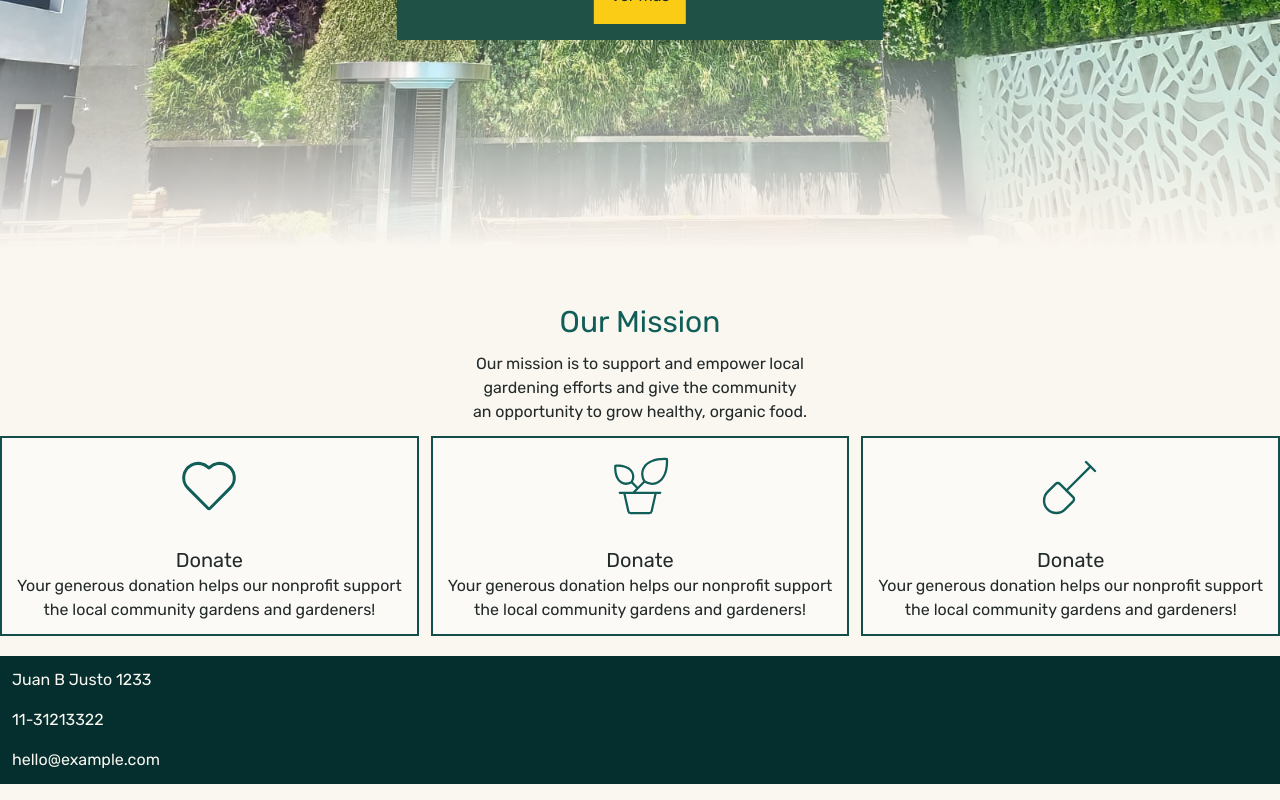
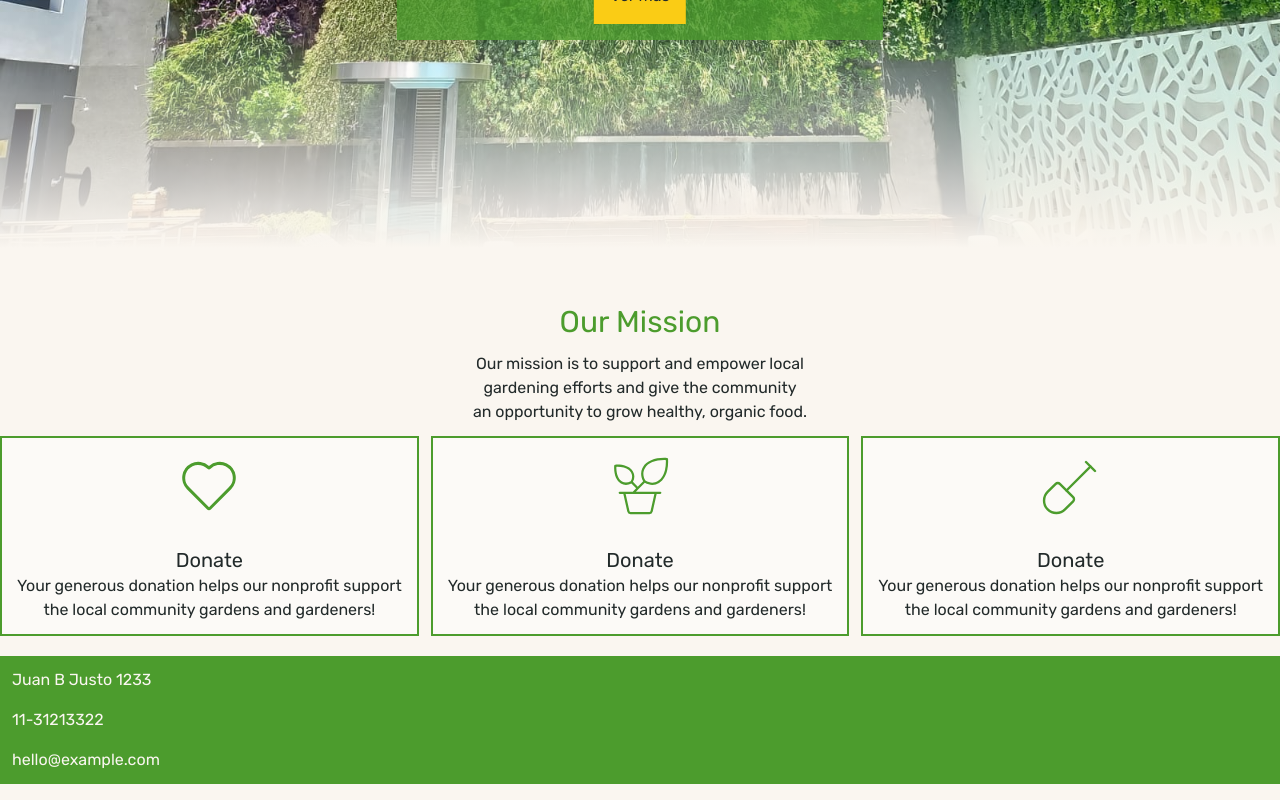
Before and after one commit to ivanFlor3s/greenworld, a Next.js app: page / in a window 1280 px wide. Shown: the part 548-1348 px from the top of the page. Built offline with nearby package versions, Linux system fonts and the light colour scheme.

Commit message:
change primary color

```diff
--- a/src/app/page.tsx
+++ b/src/app/page.tsx
@@ -8,7 +8,7 @@ export default function Home() {
             <div className="relative">
                 <Image className="w-full h-auto" src="/images/green-world-home.jpeg" sizes="100vw" width={0} height={900} alt="Green World" />
                 <div className="absolute inset-0 bg-gradient-to-b from-transparent from-60%   to-background-500 to-95% " />
-                <div className="text-white py-4 px-10 text-center bg-primary-500  absolute z-10 top-1/2 left-1/2 transform -translate-x-1/2 -translate-y-1/2">
+                <div className="text-white py-4 px-10 text-center bg-primary bg-opacity-80  absolute z-10 top-1/2 left-1/2 transform -translate-x-1/2 -translate-y-1/2">
                   <h1 className=' text-2xl font-bold mb-2'>Bienvenido</h1>
                   <p className='mx-auto w-[40ch] text-balance'>
                     Transforma tu hogar con nuestras plantas y servicios de jardinería. Encuentra la belleza natural que tu espacio merece.
--- a/src/components/Footer.tsx
+++ b/src/components/Footer.tsx
@@ -1,7 +1,7 @@
 export const Footer = () => {
     return (
         <footer>
-            <div className="bg-teal-950 text-background-500 p-3 space-y-4">
+            <div className="bg-primary text-background-500 p-3 space-y-4">
                 <p>Juan B Justo 1233</p>
                 <p>11-31213322</p>
                 <p>hello@example.com</p>
--- a/src/components/OurMission.tsx
+++ b/src/components/OurMission.tsx
@@ -5,23 +5,23 @@ import { TbShovel } from "react-icons/tb";
 export const OurMission = () => {
     return (
         <>
-            <h1 className="text-teal-800 text-3xl"> Our Mission </h1>
+            <h1 className="text-primary text-3xl"> Our Mission </h1>
             <div>
                 <p className=" text-balance w-[40ch] mx-auto">Our mission is to support and empower local gardening efforts and give the community an opportunity to grow healthy, organic food.</p>
             </div>
             <div className="flex flex-col md:flex-row gap-3">
-                <div className="text-center border-2 border-teal-900 bg-background-200 text-text p-3">
-                    <CiHeart className="mx-auto text-7xl mb-6 text-teal-800" />
+                <div className="text-center border-2 border-primary bg-background-200 text-text p-3">
+                    <CiHeart className="mx-auto text-7xl mb-6 text-primary" />
                     <h3 className="text-xl">Donate</h3>
                     <p>Your generous donation helps our nonprofit support the local community gardens and gardeners!</p>
                 </div>
-                <div className="text-center border-2 border-teal-900 bg-background-200 text-text p-3">
-                    <PiPottedPlantThin className="mx-auto text-7xl mb-6 text-teal-800" />
+                <div className="text-center border-2 border-primary bg-background-200 text-text p-3">
+                    <PiPottedPlantThin className="mx-auto text-7xl mb-6 text-primary" />
                     <h3 className="text-xl">Donate</h3>
                     <p>Your generous donation helps our nonprofit support the local community gardens and gardeners!</p>
                 </div>
-                <div className="text-center border-2 border-teal-900 bg-background-200 text-text p-3">
-                    <TbShovel className="mx-auto text-7xl mb-6 text-teal-800 stroke-[.8px]" />
+                <div className="text-center border-2 border-primary bg-background-200 text-text p-3">
+                    <TbShovel className="mx-auto text-7xl mb-6 text-primary stroke-[.8px]" />
                     <h3 className="text-xl">Donate</h3>
                     <p>Your generous donation helps our nonprofit support the local community gardens and gardeners!</p>
                 </div>
--- a/tailwind.config.ts
+++ b/tailwind.config.ts
@@ -24,19 +24,7 @@ const config: Config = {
                     900: '#493518',
                     950: '#261C0D',
                 },
-                primary: {
-                    50: '#E2F4F0',
-                    100: '#C4E8E1',
-                    200: '#8DD3C4',
-                    300: '#52BDA5',
-                    400: '#368C79',
-                    500: '#1F5146',
-                    600: '#19423A',
-                    700: '#12302A',
-                    800: '#0D211D',
-                    900: '#060F0D',
-                    950: '#030706',
-                },
+                primary: '#4C9C2D',
                 secondary: {
                     50: '#FFF4F0',
                     100: '#FFEDE5',
```
